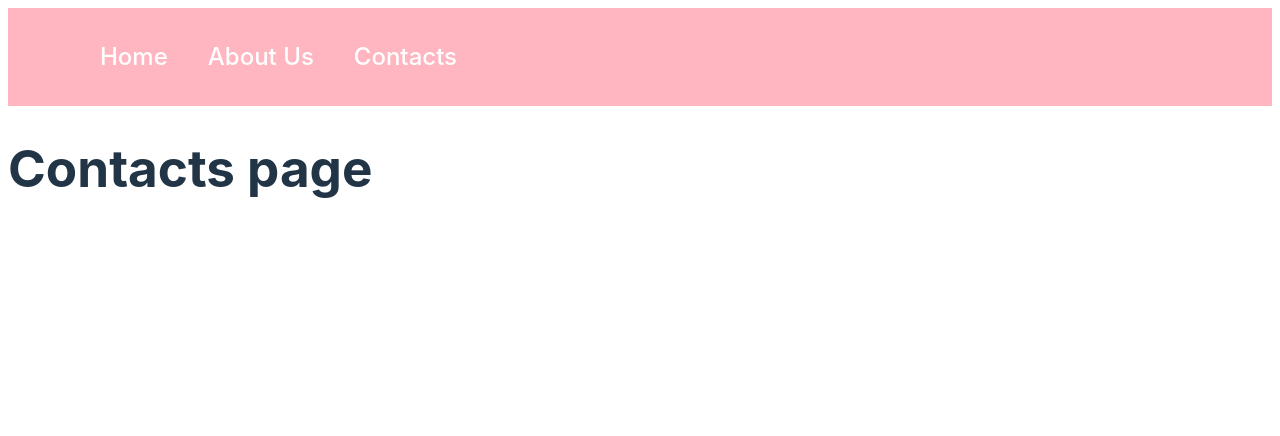
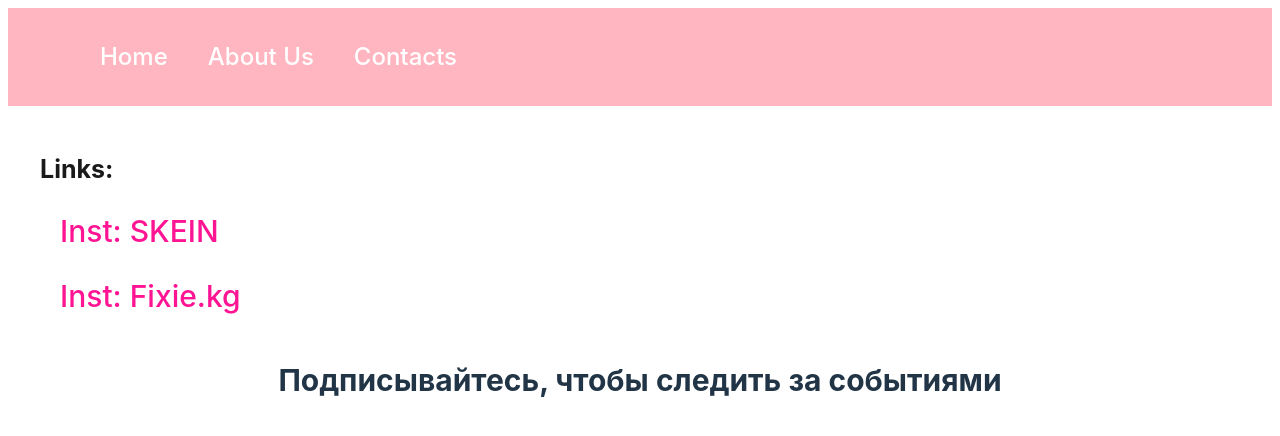
Before and after one commit to BeksultanDJ/HomeWork62, a React (Vite) app: page /contacts in a window 1280 px wide. Shown: the top 436 px of the page. Built offline with nearby package versions, Linux system fonts and the light colour scheme.

Commit message:
сделал страницу контакты и добавил ссылки на соцсети

```diff
--- a/src/componets/container/Contacts/Contacts.tsx
+++ b/src/componets/container/Contacts/Contacts.tsx
@@ -5,7 +5,12 @@ function Contacts() {
 
     return (
         <>
-            <h1>Contacts page</h1>
+            <div className="linksBlock container">
+                <strong>Links:</strong>
+                <a href="https://www.instagram.com/5kein/">Inst: SKEIN</a>
+                <a href="https://www.instagram.com/fixiekg/">Inst: Fixie.kg</a>
+                <h4>Подписывайтесь, чтобы следить за событиями</h4>
+            </div>
         </>
     )
 }
```
